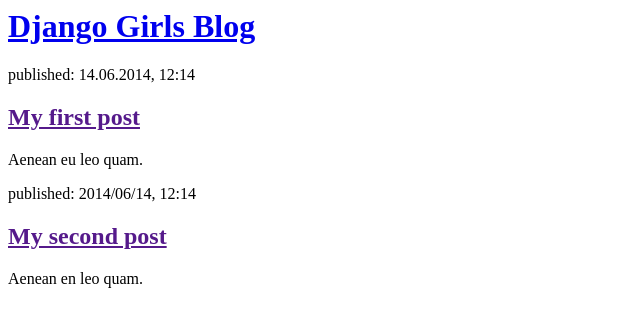
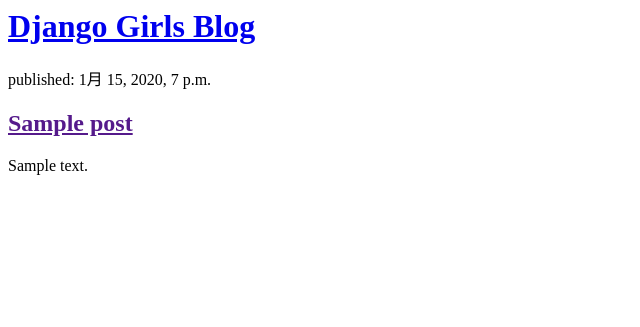
Before and after one commit to mclinfo/my-first-blog, a Django app: page / in a window 1280 px wide. Shown: the top 327 px of the page, without its empty margins (0-640 px from the left). Run offline with Django 3.2, Linux system fonts and the light colour scheme; tables that the repository leaves empty hold one stand-in row (values such as "Sample post").

Commit message:
Modified templates to display posts from database.

```diff
--- a/blog/templates/blog/post_list.html
+++ b/blog/templates/blog/post_list.html
@@ -7,16 +7,14 @@
             <h1><a href="/">Django Girls Blog</a></h1>
         </div>
 
-        <div>
-            <p>published: 14.06.2014, 12:14</p>
-            <h2><a href="">My first post</a></h2>
-            <p>Aenean eu leo quam.</p>
-        </div>
+        {% for post in posts %}
+            <div>
+                <p>published: {{ post.published_date }}</p>
+                <h2><a href="">{{ post.title }}</a></h2>
+                <p>{{ post.text|linebreaksbr }}</p>
+            </div>
 
-        <div>
-            <p>published: 2014/06/14, 12:14</p>
-            <h2><a href="">My second post</a></h2>
-            <p>Aenean en leo quam.</p>
-        </div>
+        {% endfor %}
+
     </body>
 </html>
--- a/blog/views.py
+++ b/blog/views.py
@@ -1,4 +1,9 @@
 from django.shortcuts import render
+from django.utils import timezone
+from .models import Post
+
+
 
 def post_list(request):
-    return render(request, 'blog/post_list.html', {})
+    posts = Post.objects.filter(published_date__lte=timezone.now()).order_by('published_date')
+    return render(request, 'blog/post_list.html',  {'posts': posts})
```
